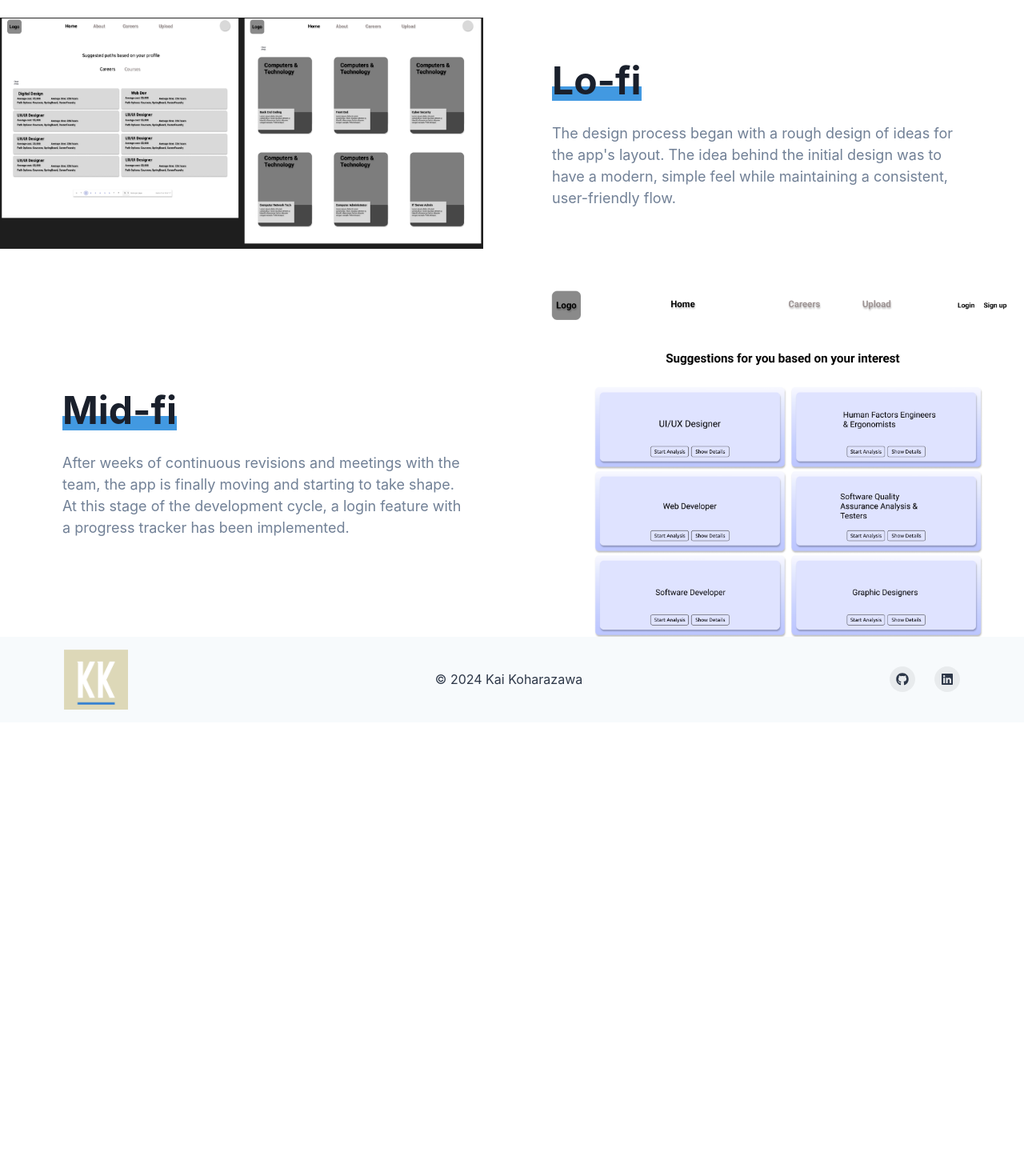
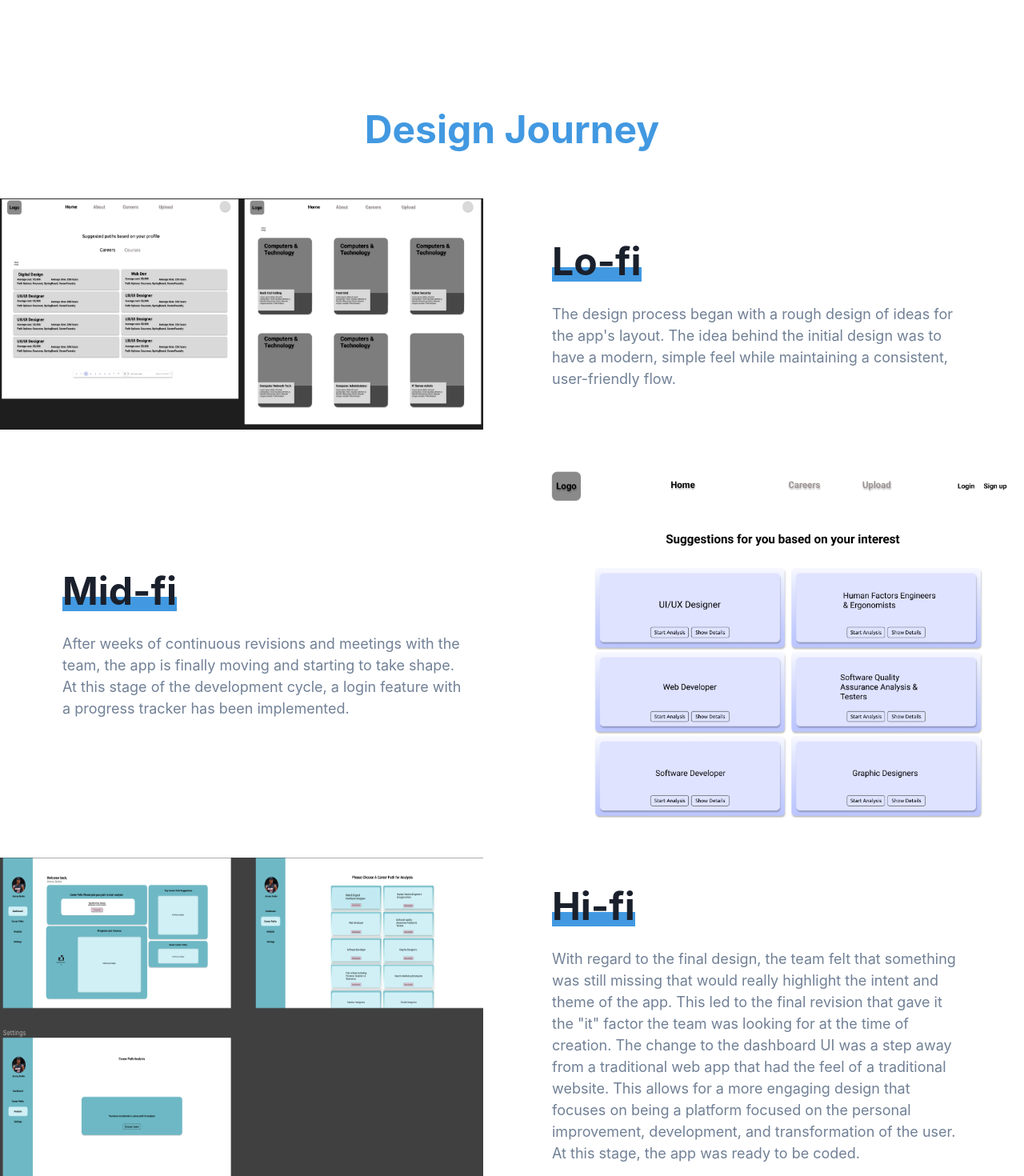
Before and after one commit to Civic86/Portfolio, a Next.js app: page /cocoon in a window 1280 px wide. Shown: the part 1060-2530 px from the top of the page at 80% size. Before the commit the page ends 1963 px from the top, so only its background shows below. Built offline with nearby package versions, Linux system fonts and the light colour scheme.

Commit message:
fix header and footer

```diff
--- a/src/pages/cocoon.tsx
+++ b/src/pages/cocoon.tsx
@@ -31,7 +31,6 @@ export default function WithBackgroundImage() {
 
     <>
       <NavBar2 />
-      <NavBar />
       <Flex
         w={'full'}
         h={'50vh'}
@@ -99,7 +98,7 @@ export default function WithBackgroundImage() {
             </Text>
           </Stack>
         </Flex>
-        <Flex flex={1}>
+        <Flex flex={1} >
           <Image
             alt={'Login Image'}
             objectFit={'cover'}
@@ -110,9 +109,12 @@ export default function WithBackgroundImage() {
           />
         </Flex>
       </Stack>
+      <Text fontSize={{ base: 'md', lg: 'lg' }} color={'gray.500'}>
+        a passionate web developer with a keen interest in both frontend and backend development. With a deep understanding of UI/UX principles, I strive to create intuitive and engaging user experiences. Whether it's crafting pixel-perfect designs or optimizing code for efficiency, I love the creative and technical aspects of web development. I thrive in collaborative environments and believe in the power of teamwork to bring ideas to life. My adaptable nature allows me to seamlessly integrate into diverse teams, contributing my skills and expertise while also learning from others. With a commitment to continuous improvement, I'm always eager to explore new technologies and techniques to enhance my craft. Let's collaborate and build something remarkable together!
+      </Text>
 
 
-      <Text textAlign='center' fontSize={"xxx-large"} fontWeight={"Bold"} color={"blue.400"} >Design Journey</Text>
+      <Text textAlign='center' fontSize={"xxx-large"} fontWeight={"Bold"} color={"blue.400"} mt={32} >Design Journey</Text>
       <Stack minH={'10vh'} direction={{ base: 'column', md: 'row' }} mt={50}>
         <Flex flex={1}>
           <Image
@@ -185,6 +187,42 @@ export default function WithBackgroundImage() {
           />
         </Flex>
       </Stack>
+      <Stack minH={'10vh'} direction={{ base: 'column', md: 'row' }} mt={50}>
+        <Flex flex={1}>
+          <Image
+            alt={'Login Image'}
+            objectFit={'cover'}
+            src={'/cocoon-hifi2.png'}
+            width={700}
+            height={500}
+          />
+        </Flex>
+        <Flex p={8} flex={1} align={'center'} justify={'center'}>
+          <Stack spacing={6} w={'full'} maxW={'lg'}>
+            <Heading fontSize={{ base: '3xl', md: '4xl', lg: '5xl' }}>
+              <Text
+                as={'span'}
+                position={'relative'}
+                _after={{
+                  content: "''",
+                  width: 'full',
+                  height: useBreakpointValue({ base: '20%', md: '30%' }),
+                  position: 'absolute',
+                  bottom: 1,
+                  left: 0,
+                  bg: 'blue.400',
+                  zIndex: -1,
+                }}>
+                Hi-fi
+              </Text>
+              <br />{' '}
+            </Heading>
+            <Text fontSize={{ base: 'md', lg: 'lg' }} color={'gray.500'}>
+              With regard to the final design, the team felt that something was still missing that would really highlight the intent and theme of the app. This led to the final revision that gave it the "it" factor the team was looking for at the time of creation. The change to the dashboard UI was a step away from a traditional web app that had the feel of a traditional website. This allows for a more engaging design that focuses on being a platform focused on the personal improvement, development, and transformation of the user. At this stage, the app was ready to be coded.
+            </Text>
+          </Stack>
+        </Flex>
+      </Stack>
       <Footer />
     </>
   )
--- a/src/pages/components/navBar2.tsx
+++ b/src/pages/components/navBar2.tsx
@@ -58,7 +58,9 @@ export default function navBar2() {
         justify={{ base: 'center', md: 'space-between' }}
         align={{ base: 'center', md: 'center' }}>
         <Stack direction={'row'} spacing={6}>
-          <Image src="/kai-logo.png" alt="Kai" height={10} />
+          <a href="/">
+            <Image src="/kai-logo.png" alt="Kai" height={10} />
+          </a>
           <SocialButton label={'Twitter'} href={'https://github.com/Civic86'}>
             <FaGithub />
           </SocialButton>
--- a/src/pages/index.tsx
+++ b/src/pages/index.tsx
@@ -62,7 +62,7 @@ export default function Index(): JSX.Element {
         </Grid>
         <Box mt={10}>
           <Flex justifyContent="center" alignItems="center" direction="column">
-            <Text textAlign='center' fontSize={"xx-large"} fontWeight={"Bold"} color={'blue.400'} >About Me</Text>
+            <Text textAlign='center' fontSize={"xx-large"} fontWeight={"Bold"} color={'blue.400'} mb={10}>About Me</Text>
             <SplitScreen/>
           </Flex>
         </Box>
```
Also changed, not shown: src/pages/quiz.tsx (+14 -0 lines), public/cocoon-hifi2.png (added).
